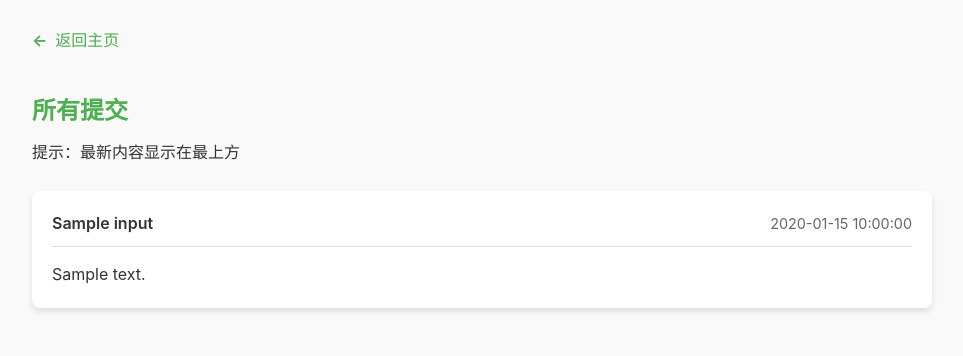
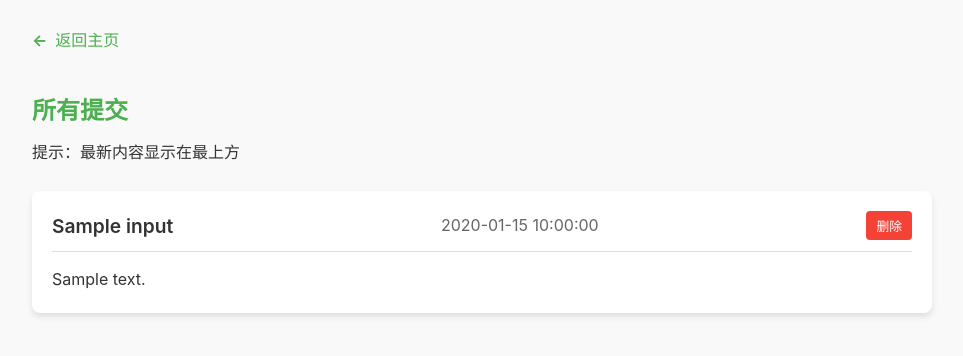
Before and after one commit to DongSX1217/HomeworkBoard, a Python web app: template templates/fun_view.html in a window 1280 px wide. Shown: the top 356 px of the page, without its empty margins (158-1121 px from the left). Run offline with Jinja, Linux system fonts and the light colour scheme; the template is opened without the code that fills it: most values are stand-ins (such as "Sample title", 1, 10 or a date in 2020).

Commit message:
feat: 删除消息功能

```diff
--- a/templates/fun_view.html
+++ b/templates/fun_view.html
@@ -101,15 +101,17 @@
         .submission-name {
             font-weight: 600;
             color: var(--text-color);
+            font-size:1.2em;
         }
 
         .submission-time {
-            font-size: 0.9em;
+            font-size: 1em;
             color: var(--text-light);
         }
 
         .submission-content {
             line-height: 1.6;
+            font-size: 1.3 em;
             color: var(--text-color);
         }
 
@@ -121,6 +123,20 @@
 
         .empty-state p {
             margin-bottom: 15px;
+        }
+
+        .delete-btn {
+            background-color: #f44336;
+            color: white;
+            border: none;
+            padding: 5px 10px;
+            border-radius: 4px;
+            cursor: pointer;
+            font-size: 0.8em;
+        }
+
+        .delete-btn:hover {
+            background-color: #d32f2f;
         }
 
         @media (max-width: 600px) {
@@ -163,6 +179,13 @@
                         <div class="submission-header">
                             <span class="submission-name">{{ input.name }}</span>
                             <span class="submission-time">{{ input.timestamp }}</span>
+                            {% if input.ip_address == request.remote_addr or request.remote_addr == '127.0.0.1' %}
+                            <form method="POST" action="{{ url_for('fun_delete_input') }}" style="display: inline;">
+                                <input type="hidden" name="timestamp" value="{{ input.timestamp }}">
+                                <input type="hidden" name="content" value="{{ input.content }}">
+                                <button type="submit" class="delete-btn" onclick="return confirm('确定要删除这条提交吗？')">删除</button>
+                            </form>
+                            {% endif %}
                         </div>
                         <div class="submission-content">{{ input.content | safe }}</div>
                     </div>
```
Also changed, not shown: app.py (+69 -1 lines).
